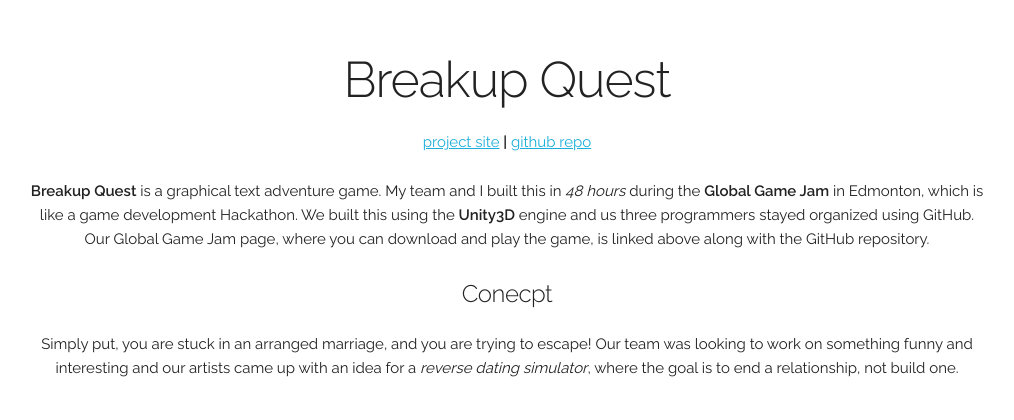
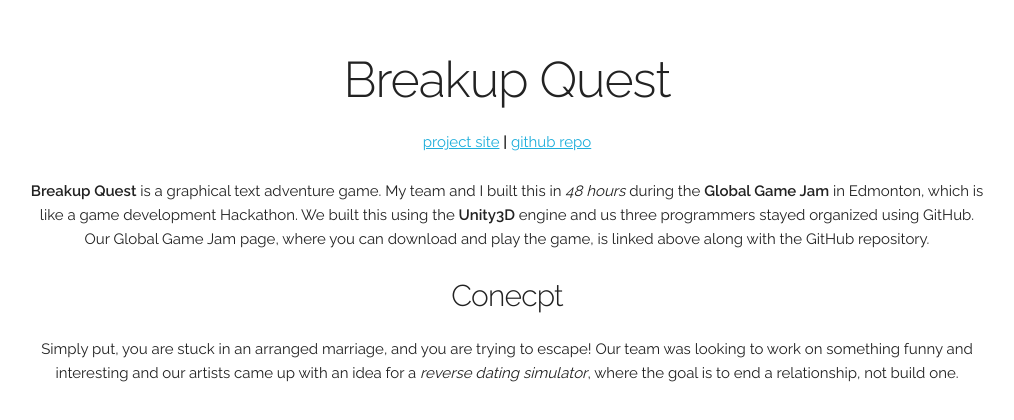
Before and after one commit to DevMomo/DevMomo.github.io, a plain HTML site: page breakupquest.html in a window 1280 px wide. Shown: the part 150-570 px from the top of the page, without its empty margins (133-1147 px from the left). Drawn offline with nearby package versions, Linux system fonts and the light colour scheme.

Commit message:
Header changed

```diff
--- a/breakupquest.html
+++ b/breakupquest.html
@@ -47,7 +47,7 @@
       <div class="row">
         <div class="column">
           <p><b>Breakup Quest</b> is a graphical text adventure game. My team and I built this in <i>48 hours</i> during the <b>Global Game Jam</b> in Edmonton, which is like a game development Hackathon. We built this using the <b>Unity3D</b> engine and us three programmers stayed organized using GitHub.<br>Our Global Game Jam page, where you can download and play the game, is linked above along with the GitHub repository.</p>
-          <h5>Conecpt</h5>
+          <h4>Conecpt</h4>
           <p>Simply put, you are stuck in an arranged marriage, and you are trying to escape! Our team was looking to work on something funny and interesting and our artists came up with an idea for a <i>reverse dating simulator</i>, where the goal is to end a relationship, not build one.</p>
         </div>
       </div>
```
